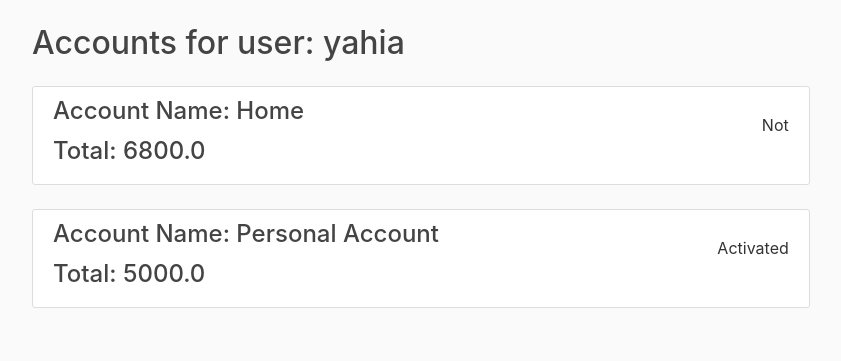
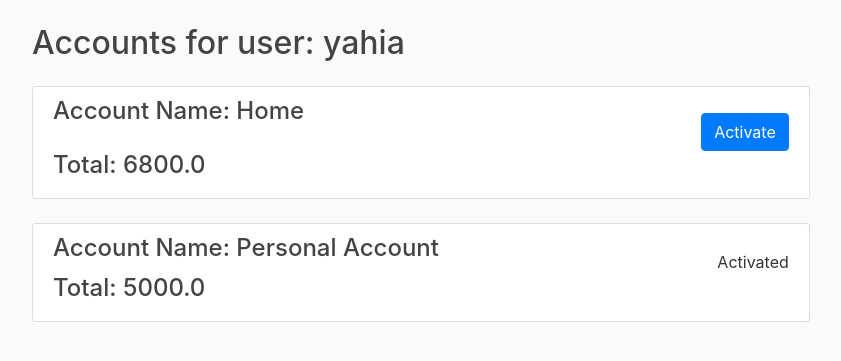
Before and after one commit to YahiaNagib/MoneyManagerD, a Django app: page /accounts/ in a window 1280 px wide. Shown: the part 56-417 px from the top of the page, without its empty margins (116-957 px from the left). Run offline with Django 3.2, Linux system fonts and the light colour scheme; a user stored in the database is signed in; data comes from the database, SQL or seed files in the repository; both versions use the stored data as it was after the commit; some libraries are stand-ins or nearby versions.

Commit message:
enable activate account

```diff
--- a/home/templates/home/accounts.html
+++ b/home/templates/home/accounts.html
@@ -3,7 +3,6 @@
 {% block content %}
 
     <h2> Accounts for user: {{ user.username }} </h2>
-
 
     {% for account in accounts %}
         <div class="content-section mt-4">
@@ -12,7 +11,9 @@
                 {% if account.active %}
                     <div class="float-right mt-3"> Activated </div>
                 {% else %}
-                    <div class="float-right mt-3"> Not </div>
+                    <div class="float-right mt-3">
+                        <a href="/activate/{{ account.id }}" class="btn btn-primary"> Activate </a>
+                    </div>
                 {% endif %}
             </div>
             <h4 style="clear: both;">Total: {{ account.total_income|subtract:account.total_spendings }}</h4>
--- a/home/urls.py
+++ b/home/urls.py
@@ -13,5 +13,6 @@ urlpatterns = [
     path('statistics/', views.statistics, name="statistics"),
     path('statisitcs/redirect/<str:category_name>', views.category_statisitcs_redirect, name="statistics-redirect"),
     path('statistics/<str:category_name>', views.category_statistics, name="statistics-category"),
+    path('activate/<int:id>', views.activate_account, name="activate"),
     path('ajax/load-categories/', views.load_categories, name='ajax_load_categories')
 ]
--- a/home/views.py
+++ b/home/views.py
@@ -113,6 +113,18 @@ def accounts(request):
     return render(request, 'home/accounts.html', context)
 
 
+def activate_account(request, id):
+    accounts = Account.objects.filter(user=request.user).all()
+    for account in accounts:
+        if account.id == id:
+            account.active = True
+        else:
+            account.active = False
+        account.save()
+    account = Account.objects.filter(user=request.user, active=True).first()
+    messages.success(request, f"Account {account.name} is activated")
+    return redirect("home")
+
 def statistics(request):
     items_expenses = get_statistics(request.user, 1)
     items_income = get_statistics(request.user, 2)
```
Also changed, not shown: db.sqlite3.
